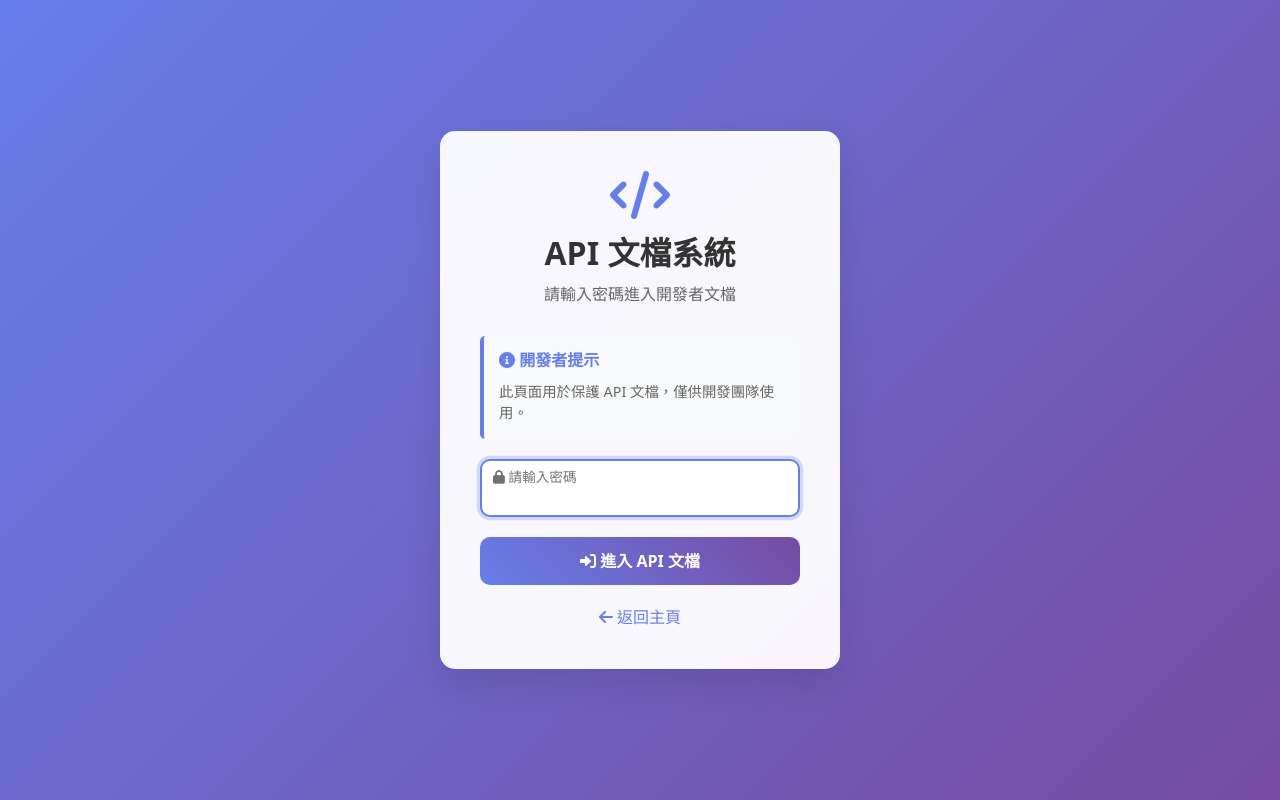
After one commit to weiweijason/Transportation-2025, a Flask app: page /api-docs/login in a window 1280 px wide. The commit adds this page. Run offline with Flask 3, Linux system fonts and the light colour scheme; the visitor is signed in with stand-in values (Sample User, id 1).

Commit message:
api docs password protection

```diff
--- a/app/data/routes/brown_3_route.json
+++ b/app/data/routes/brown_3_route.json
@@ -1177,6 +1177,6 @@
       "PositionLon": 121.590601025779
     }
   ],
-  "timestamp": 1750003851.342533,
-  "expires_at": 1750090251.342533
+  "timestamp": 1750036832.14171,
+  "expires_at": 1750123232.14171
 }
--- a/app/data/routes/cat_left_zhinan_route.json
+++ b/app/data/routes/cat_left_zhinan_route.json
@@ -1217,6 +1217,6 @@
       "PositionLat": 24.9788899038433
     }
   ],
-  "timestamp": 1750003851.215455,
-  "expires_at": 1750090251.215455
+  "timestamp": 1750036832.042116,
+  "expires_at": 1750123232.042116
 }
--- a/app/data/stops/brown_3_stops.json
+++ b/app/data/stops/brown_3_stops.json
@@ -518,6 +518,6 @@
       "StopSequence": "23"
     }
   ],
-  "timestamp": 1750003942.069482,
-  "expires_at": 1750090342.069482
+  "timestamp": 1750036922.616154,
+  "expires_at": 1750123322.616154
 }
--- a/app/data/stops/cat_left_stops.json
+++ b/app/data/stops/cat_left_stops.json
@@ -496,6 +496,6 @@
       "StopSequence": "23"
     }
   ],
-  "timestamp": 1750003926.61097,
-  "expires_at": 1750090326.61097
+  "timestamp": 1750036907.374032,
+  "expires_at": 1750123307.374032
 }
--- a/app/data/stops/cat_left_zhinan_stops.json
+++ b/app/data/stops/cat_left_zhinan_stops.json
@@ -331,6 +331,6 @@
       "StopSequence": "8"
     }
   ],
-  "timestamp": 1750003941.969138,
-  "expires_at": 1750090341.969138
+  "timestamp": 1750036922.501114,
+  "expires_at": 1750123322.501114
 }
--- a/app/data/stops/cat_right_stops.json
+++ b/app/data/stops/cat_right_stops.json
@@ -111,6 +111,6 @@
       "StopSequence": "1"
     }
   ],
-  "timestamp": 1750003911.464447,
-  "expires_at": 1750090311.464447
+  "timestamp": 1750036892.248443,
+  "expires_at": 1750123292.248443
 }
--- a/app/routes/api_docs.py
+++ b/app/routes/api_docs.py
@@ -1,18 +1,55 @@
-from flask import Blueprint, render_template, jsonify, request
+from flask import Blueprint, render_template, jsonify, request, session, redirect, url_for, flash, current_app
 from flask_login import login_required
 import inspect
 import os
+from functools import wraps
 from app import create_app
 
 # 創建API文檔藍圖
 api_docs = Blueprint('api_docs', __name__, url_prefix='/api-docs')
 
+def api_docs_required(f):
+    """API 文檔認證裝飾器"""
+    @wraps(f)
+    def decorated_function(*args, **kwargs):
+        # 檢查是否已通過認證
+        if not session.get('api_docs_authenticated'):
+            return redirect(url_for('api_docs.login'))
+        return f(*args, **kwargs)
+    return decorated_function
+
+@api_docs.route('/login', methods=['GET', 'POST'])
+def login():
+    """API 文檔登入頁面"""
+    if request.method == 'POST':
+        password = request.form.get('password')
+        # 從配置中獲取密碼
+        api_docs_password = current_app.config.get('API_DOCS_PASSWORD', 'devdocs2024')
+
+        if password == api_docs_password:
+            session['api_docs_authenticated'] = True
+            flash('成功進入 API 文檔系統', 'success')
+            return redirect(url_for('api_docs.index'))
+        else:
+            flash('密碼錯誤', 'danger')
+
+    return render_template('api_docs/login.html')
+
+@api_docs.route('/logout')
+def logout():
+    """API 文檔登出"""
+    session.pop('api_docs_authenticated', None)
+    flash('已登出 API 文檔系統', 'info')
+    return redirect(url_for('api_docs.login'))
+
 @api_docs.route('/')
+@api_docs_required
 def index():
     """API文檔主頁"""
     return render_template('api_docs/index.html')
 
 @api_docs.route('/api/endpoints')
+@api_docs_required
 def get_endpoints():
     """獲取所有API端點資訊"""
     from flask import current_app
@@ -87,7 +124,7 @@ def _requires_authentication(view_func):
         return False
 
 @api_docs.route('/test')
-@login_required
+@api_docs_required
 def test_interface():
     """API測試介面"""
     return render_template('api_docs/test.html')
--- /dev/null
+++ b/app/templates/api_docs/login.html
@@ -0,0 +1,184 @@
+<!DOCTYPE html>
+<html lang="zh-TW">
+<head>
+    <meta charset="UTF-8">
+    <meta name="viewport" content="width=device-width, initial-scale=1.0">
+    <title>API 文檔系統登入 - 精靈公車</title>
+    <link href="https://cdn.jsdelivr.net/npm/bootstrap@5.1.3/dist/css/bootstrap.min.css" rel="stylesheet">
+    <link href="https://cdnjs.cloudflare.com/ajax/libs/font-awesome/6.0.0/css/all.min.css" rel="stylesheet">
+    <style>
+        body {
+            background: linear-gradient(135deg, #667eea 0%, #764ba2 100%);
+            min-height: 100vh;
+            display: flex;
+            align-items: center;
+        }
+
+        .login-container {
+            background: rgba(255, 255, 255, 0.95);
+            border-radius: 15px;
+            box-shadow: 0 15px 35px rgba(0, 0, 0, 0.1);
+            backdrop-filter: blur(10px);
+            padding: 40px;
+            max-width: 400px;
+            width: 100%;
+            margin: 0 auto;
+        }
+
+        .login-header {
+            text-align: center;
+            margin-bottom: 30px;
+        }
+
+        .login-header i {
+            font-size: 3rem;
+            color: #667eea;
+            margin-bottom: 15px;
+        }
+
+        .login-header h2 {
+            color: #333;
+            font-weight: bold;
+            margin-bottom: 10px;
+        }
+
+        .login-header p {
+            color: #666;
+            margin: 0;
+        }
+
+        .form-floating {
+            margin-bottom: 20px;
+        }
+
+        .form-control {
+            border-radius: 10px;
+            border: 2px solid #e0e6ed;
+            padding: 12px 15px;
+        }
+
+        .form-control:focus {
+            border-color: #667eea;
+            box-shadow: 0 0 0 0.2rem rgba(102, 126, 234, 0.25);
+        }
+
+        .btn-login {
+            background: linear-gradient(45deg, #667eea, #764ba2);
+            border: none;
+            border-radius: 10px;
+            padding: 12px;
+            font-weight: bold;
+            width: 100%;
+            transition: transform 0.2s;
+        }
+
+        .btn-login:hover {
+            transform: translateY(-2px);
+            background: linear-gradient(45deg, #5a6fd8, #6a4190);
+        }
+
+        .alert {
+            border-radius: 10px;
+            border: none;
+        }
+
+        .back-link {
+            text-align: center;
+            margin-top: 20px;
+        }
+
+        .back-link a {
+            color: #667eea;
+            text-decoration: none;
+        }
+
+        .back-link a:hover {
+            text-decoration: underline;
+        }
+
+        .password-info {
+            background: #f8f9fa;
+            border-left: 4px solid #667eea;
+            padding: 15px;
+            margin-bottom: 20px;
+            border-radius: 5px;
+        }
+
+        .password-info h6 {
+            color: #667eea;
+            margin-bottom: 10px;
+            font-weight: bold;
+        }
+
+        .password-info p {
+            margin: 0;
+            font-size: 0.9rem;
+            color: #666;
+        }
+    </style>
+</head>
+<body>
+    <div class="container">
+        <div class="login-container">
+            <div class="login-header">
+                <i class="fas fa-code"></i>
+                <h2>API 文檔系統</h2>
+                <p>請輸入密碼進入開發者文檔</p>
+            </div>
+
+            <!-- Flash 訊息 -->
+            {% with messages = get_flashed_messages(with_categories=true) %}
+                {% if messages %}
+                    {% for category, message in messages %}
+                        <div class="alert alert-{{ 'danger' if category == 'danger' else 'success' if category == 'success' else 'info' }} alert-dismissible fade show">
+                            <i class="fas fa-{{ 'exclamation-triangle' if category == 'danger' else 'check-circle' if category == 'success' else 'info-circle' }}"></i>
+                            {{ message }}
+                            <button type="button" class="btn-close" data-bs-dismiss="alert"></button>
+                        </div>
+                    {% endfor %}
+                {% endif %}
+            {% endwith %}
+
+            <!-- 密碼提示 -->
+            <div class="password-info">
+                <h6><i class="fas fa-info-circle"></i> 開發者提示</h6>
+                <p>此頁面用於保護 API 文檔，僅供開發團隊使用。</p>
+                <!-- <p><strong>預設密碼：</strong> <code>devdocs2024</code></p> -->
+            </div>
+
+            <form method="POST">
+                <div class="form-floating">
+                    <input type="password" class="form-control" id="password" name="password"
+                           placeholder="請輸入密碼" required>
+                    <label for="password">
+                        <i class="fas fa-lock"></i> 請輸入密碼
+                    </label>
+                </div>
+
+                <button type="submit" class="btn btn-primary btn-login">
+                    <i class="fas fa-sign-in-alt"></i> 進入 API 文檔
+                </button>
+            </form>
+
+            <div class="back-link">
+                <a href="{{ url_for('main.index') }}">
+                    <i class="fas fa-arrow-left"></i> 返回主頁
+                </a>
+            </div>
+        </div>
+    </div>
+
+    <script src="https://cdn.jsdelivr.net/npm/bootstrap@5.1.3/dist/js/bootstrap.bundle.min.js"></script>
+    <script>
+        // 自動聚焦密碼輸入框
+        document.getElementById('password').focus();
+
+        // 按 Enter 鍵提交表單
+        document.getElementById('password').addEventListener('keypress', function(e) {
+            if (e.key === 'Enter') {
+                this.form.submit();
+            }
+        });
+    </script>
+</body>
+</html>
```
Also changed, not shown: FOOTER_LAYOUT_FIX_REPORT.md (added, +171 -0 lines), app/static/css/style.css (+5 -3 lines), app/templates/api_docs/index.html (+25 -6 lines), app/templates/api_docs/test.html (+28 -9 lines), app/templates/base.html (+4 -3 lines), test_footer_layout.py (added, +151 -0 lines), app/data/routes/cat_left_route.json, app/data/routes/cat_right_route.json, 3 other files.
